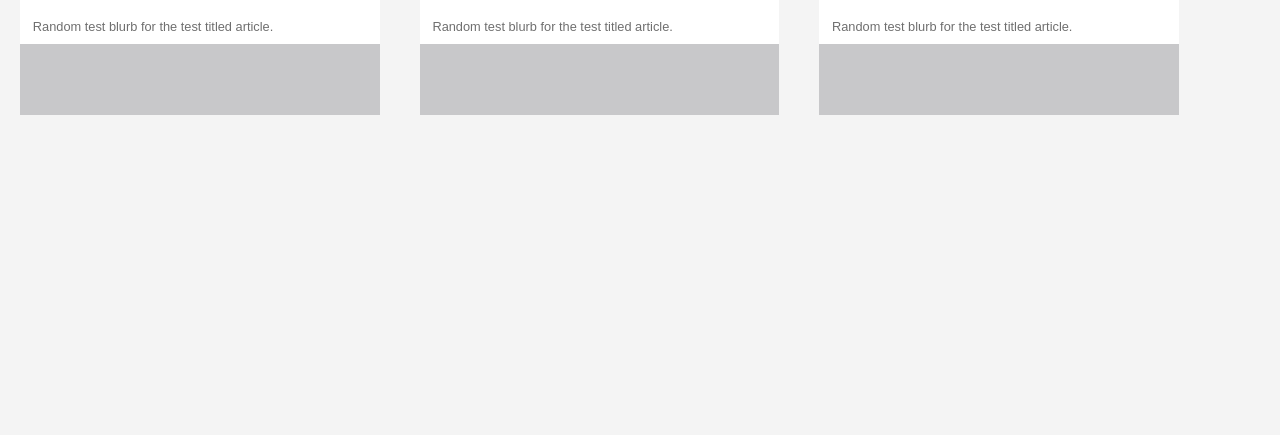
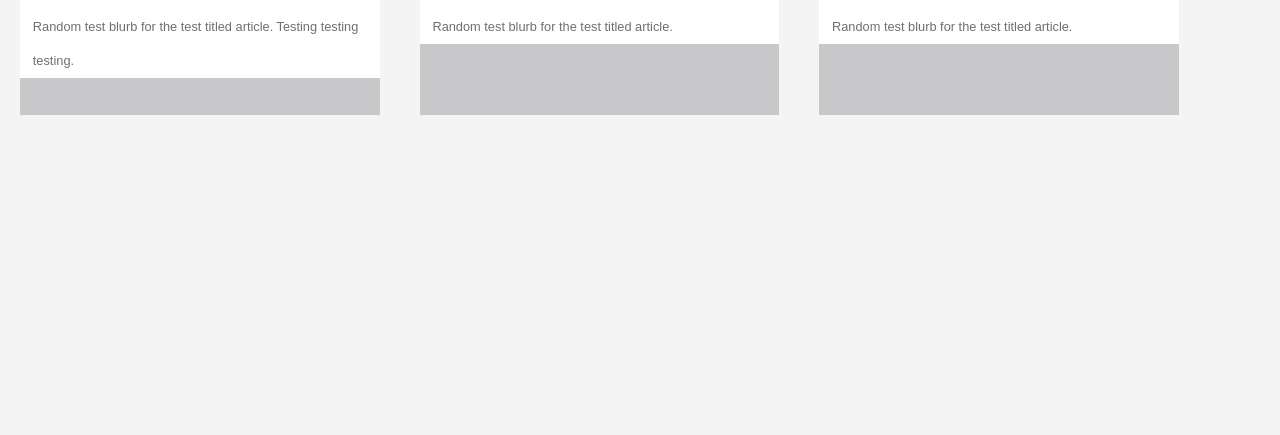
Before and after one commit to trinajpng2210/fwwf, a plain HTML site: page fwwf-coffee.html in a window 1280 px wide. Shown: the part 365-800 px from the top of the page. Drawn offline with nearby package versions, Linux system fonts and the light colour scheme.

Commit message:
Commit-2
Just a test commit, adding "Testing testing testing" in text.

```diff
--- a/fwwf-coffee.html
+++ b/fwwf-coffee.html
@@ -73,7 +73,7 @@
       					<div class='column-box height-90'>
       						<p class='p-title'>
       							<a href='[article]' title='[title]'>Test Title</a>
-      						<p class='p-blurb'>Random test blurb for the test titled article.</p>
+      						<p class='p-blurb'>Random test blurb for the test titled article. Testing testing testing.</p>
       					</div>
       				</div>
       				<div class='coffee-tile'>
```
